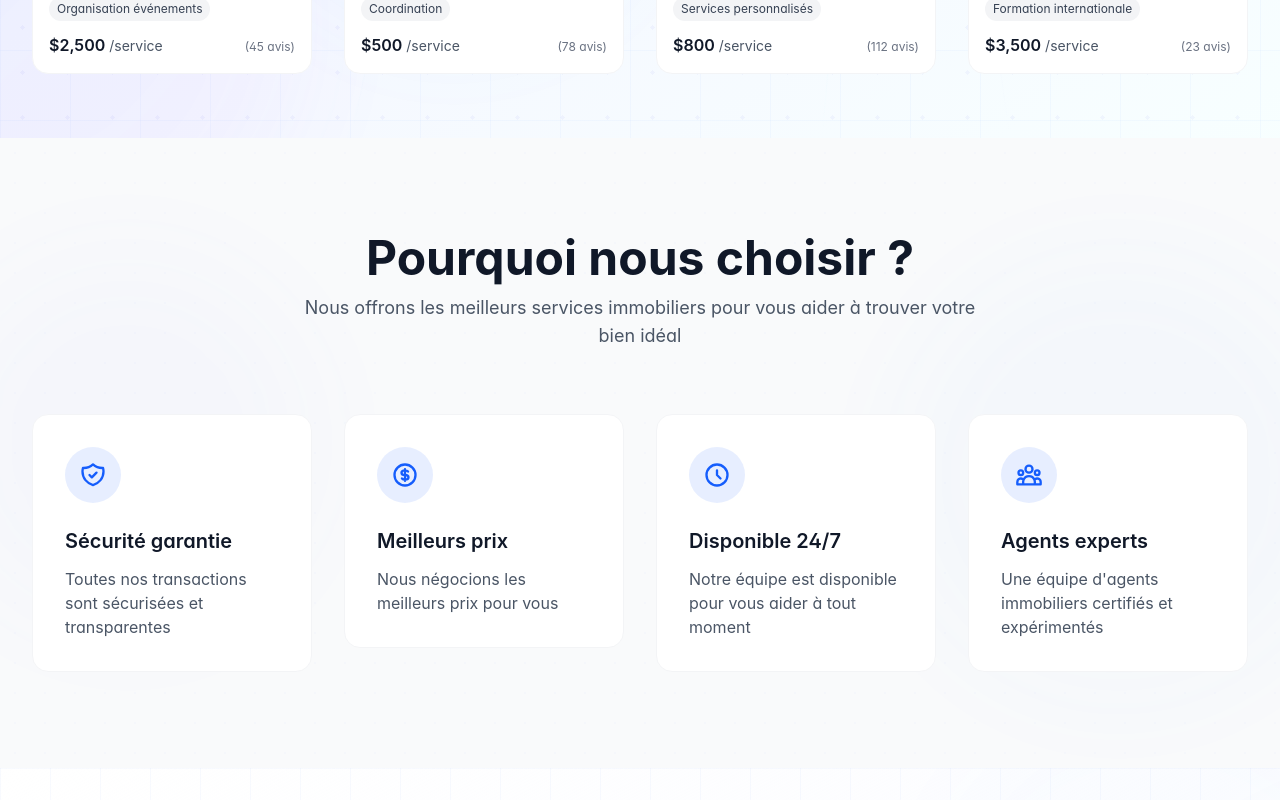
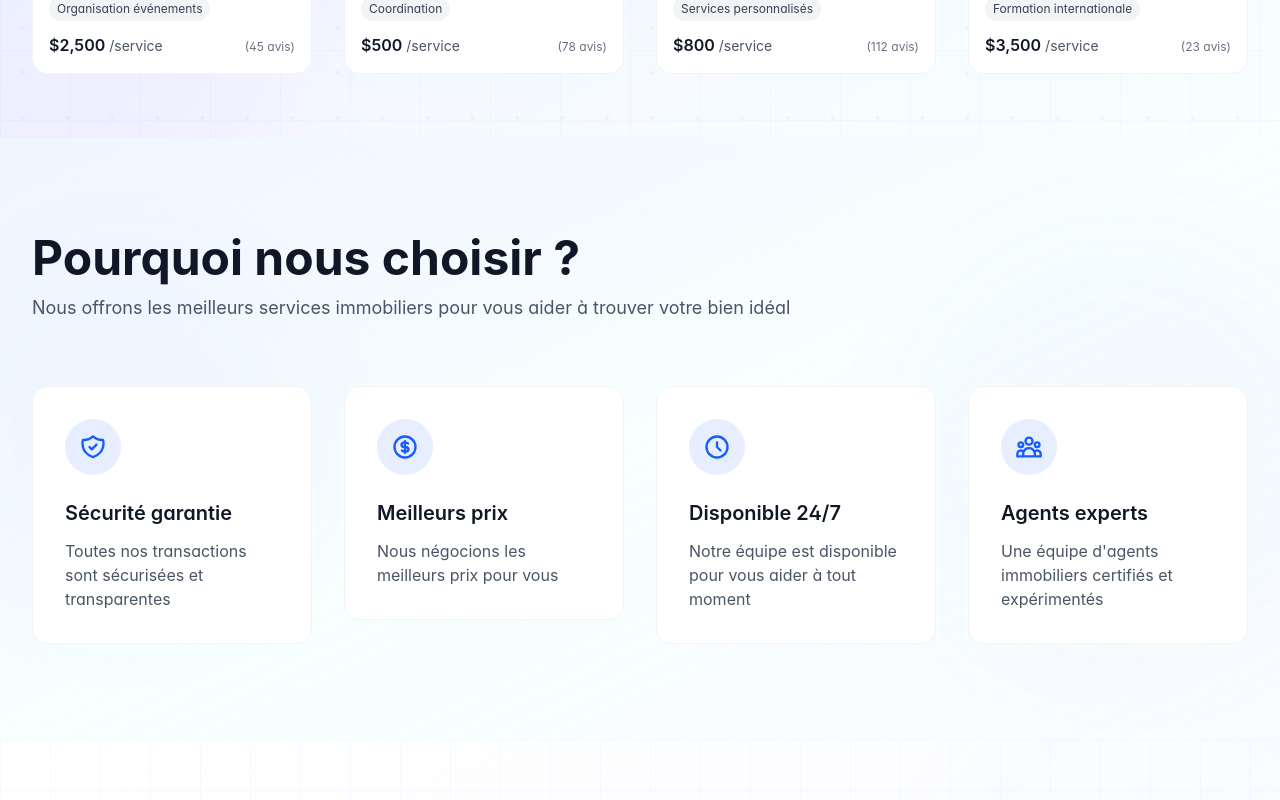
Before and after one commit to EThys/casaNayoWeb, a Vue app: page / in a window 1280 px wide. Shown: the part 5100-5900 px from the top of the page. Built offline with nearby package versions, Linux system fonts and the light colour scheme.

Commit message:
feat: Ajouter section Fonctionnalités avec alignement gauche et backgrounds

```diff
--- a/src/components/features/FeaturesSection.vue
+++ b/src/components/features/FeaturesSection.vue
@@ -30,7 +30,7 @@ const { isVisible, elementRef } = useScrollAnimation()
 <template>
   <section
     ref="elementRef"
-    class="relative py-16 lg:py-24 bg-gray-50 overflow-hidden"
+    class="relative py-16 lg:py-24 bg-gradient-to-br from-blue-50 via-cyan-50/40 to-indigo-50/30 overflow-hidden"
   >
     <!-- Decorative Background -->
     <div class="absolute inset-0 overflow-hidden pointer-events-none">
@@ -47,13 +47,13 @@ const { isVisible, elementRef } = useScrollAnimation()
 
     <div class="relative z-10 max-w-7xl mx-auto px-4 sm:px-6 lg:px-8">
       <div
-        class="text-center mb-12 lg:mb-16 scroll-fade-in-up"
+        class="text-left mb-12 lg:mb-16 scroll-fade-in-up"
         :class="{ visible: isVisible }"
       >
         <h2 class="text-3xl sm:text-4xl lg:text-5xl font-bold text-gray-900 mb-3">
           Pourquoi nous choisir ?
         </h2>
-        <p class="text-lg text-gray-600 max-w-2xl mx-auto">
+        <p class="text-lg text-gray-600 max-w-3xl">
           Nous offrons les meilleurs services immobiliers pour vous aider à trouver votre bien idéal
         </p>
       </div>
```
